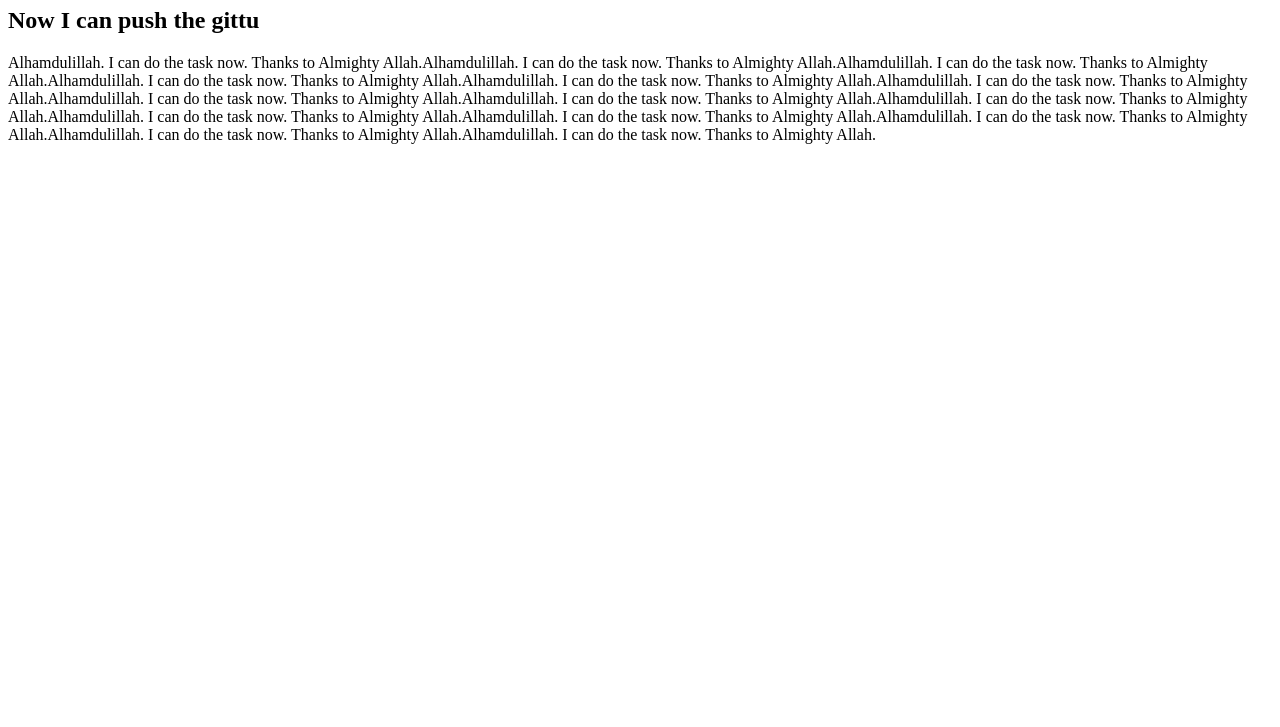
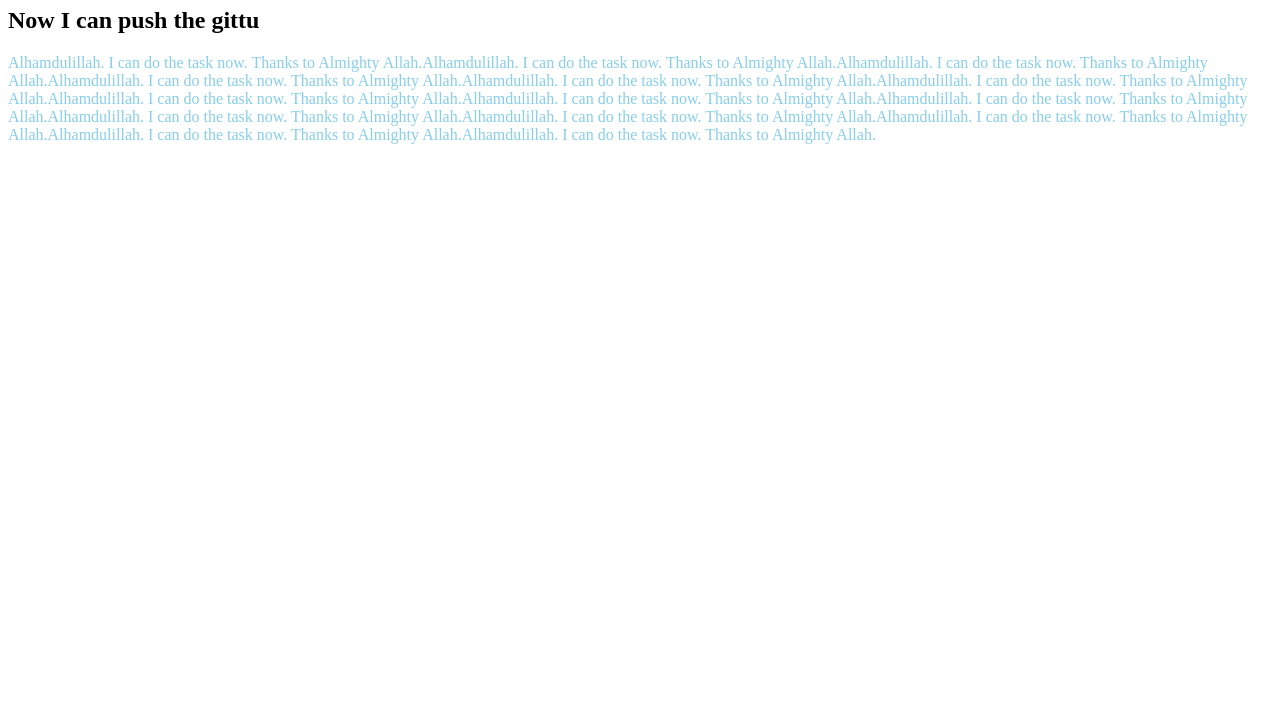
Before and after one commit to MirzaProPHB5/my-second-repo, a plain HTML site: page index.html in a window 1280 px wide. Shown: the part 73-800 px from the top of the page. Drawn offline with Linux system fonts and the light colour scheme.

Commit message:
color change

```diff
--- a/index.html
+++ b/index.html
@@ -5,6 +5,7 @@
     <meta http-equiv="X-UA-Compatible" content="IE=edge">
     <meta name="viewport" content="width=device-width, initial-scale=1.0">
     <title>my second github repo</title>
+    <link rel="stylesheet" href="style.css">
 </head>
 <body>
 <h1>Welcome to the repo</h1>
--- a/style.css
+++ b/style.css
@@ -1,4 +1,4 @@
 p{
-    color: red;
+    color: skyblue;
 
 }
```
